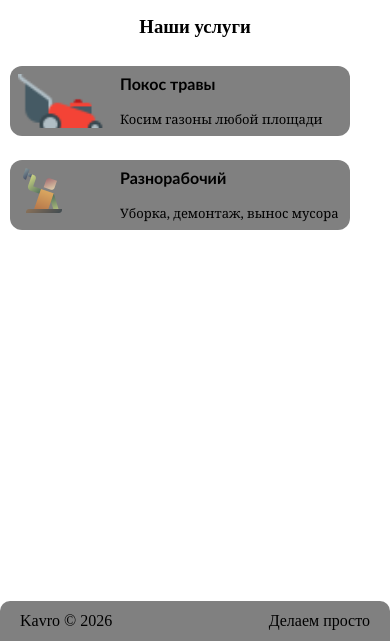
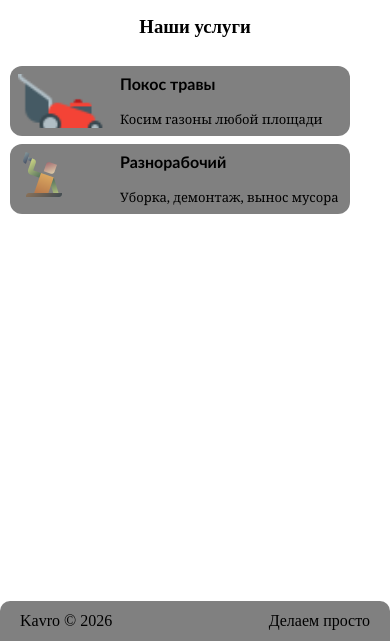
Before and after one commit to xh3t4g/project_pokos_travi, a plain HTML site: page index.html in a window 390 px wide. Shown: the part 203-844 px from the top of the page. Drawn offline with Linux system fonts and the light colour scheme.

Commit message:
Фикс адаптации

```diff
--- a/css/index-style.css
+++ b/css/index-style.css
@@ -166,9 +166,11 @@
 
 
 /* телефон */
-@media (max-width: 400px) {
+@media (max-width: 500px) {
     .section_Our_services {
         flex-direction: column;
+
+        gap: 8px;
     }
 }
 
```
